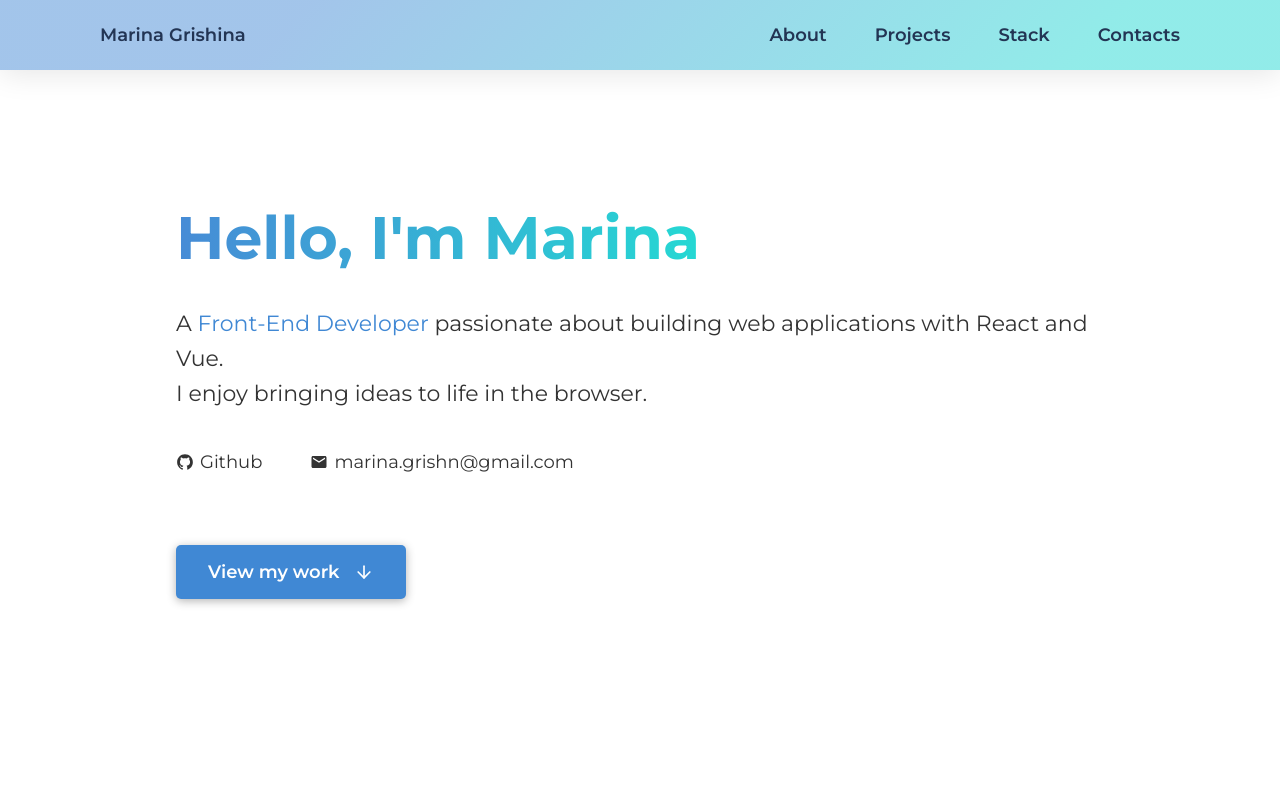
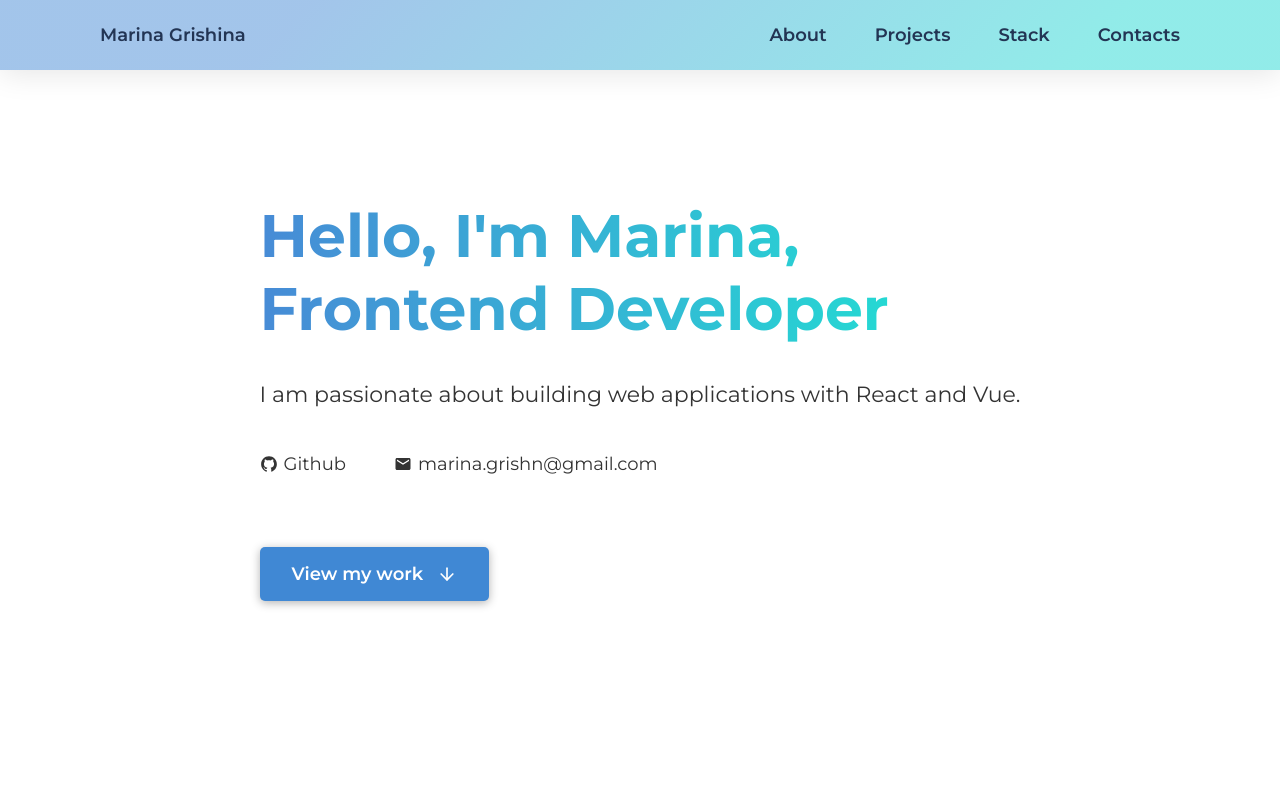
Before and after one commit to MarinGr/portfolio, a React (Create React App) app: page / in a window 1280 px wide. Shown: the top 800 px of the page. Built offline with nearby package versions, Linux system fonts and the light colour scheme.

Commit message:
change styling of about section title

```diff
--- a/src/components/About.jsx
+++ b/src/components/About.jsx
@@ -9,11 +9,12 @@ export default function About() {
   return (
     <Container id="about">
       <TextContent>
-        <Title>Hello, I'm Marina</Title>
+        <Title>
+          Hello, I'm Marina,
+          <br /> Frontend Developer
+        </Title>
         <Desc>
-          A <HighlightText>Front-End Developer</HighlightText> passionate about
-          building web applications with React and Vue.
-          <br />I enjoy bringing ideas to life in the browser.
+          I am passionate about building web applications with React and Vue.
         </Desc>
         <LinksContainer>
           <Link href="https://github.com/MarinGr" target="_blank">
@@ -95,10 +96,6 @@ const Desc = styled.p`
   }
 `;
 
-const HighlightText = styled.span`
-  color: var(--primary-color);
-`;
-
 const LinksContainer = styled.div`
   display: flex;
   gap: 48px;
```
